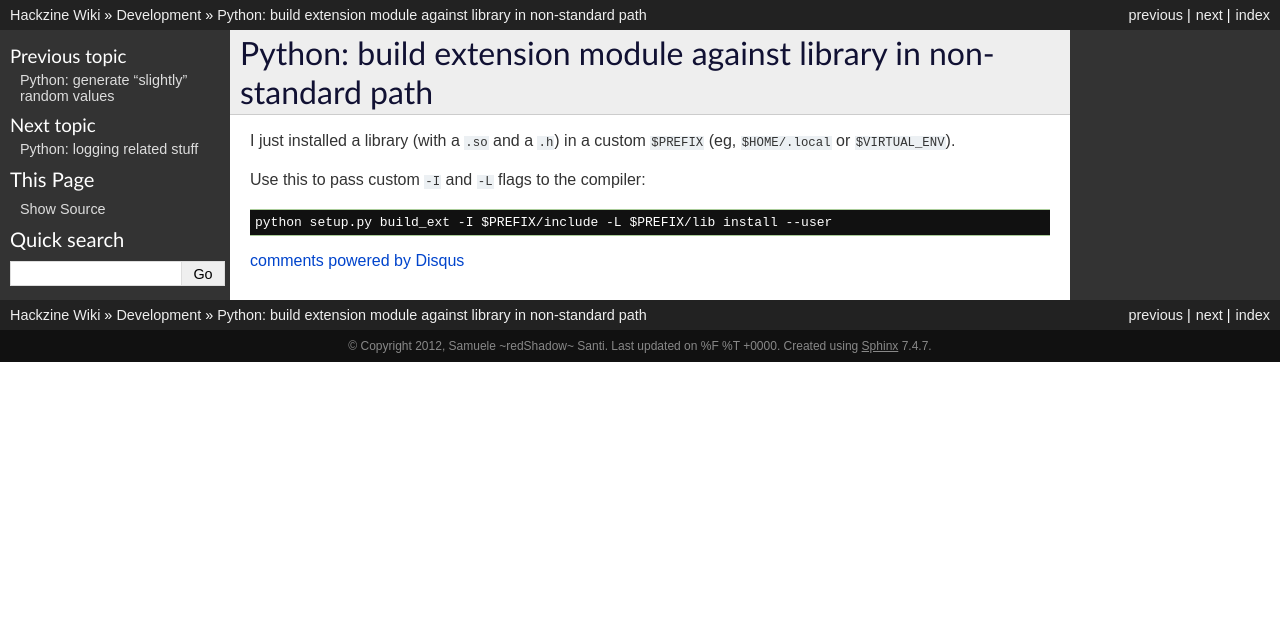
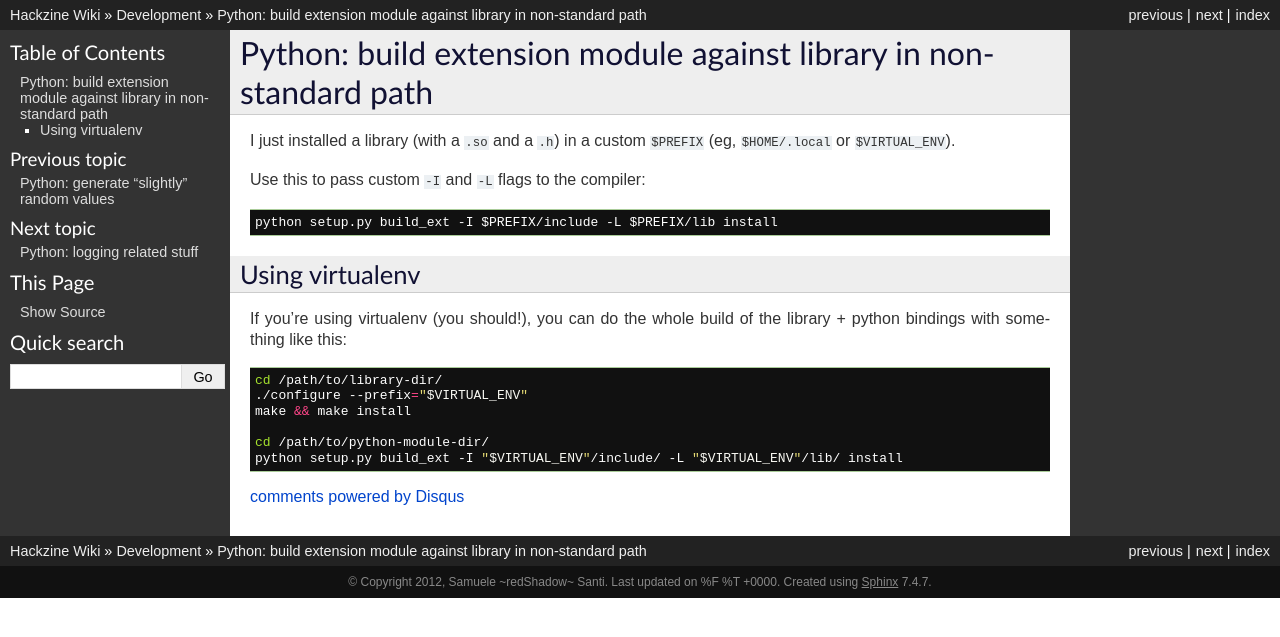
Before and after one commit to rshk/wiki.hackzine.org, a Sphinx documentation site: the page built from source/development/python/library-in-custom-path.rst, in a window 1280 px wide. Shown: the top 637 px of the page. Built offline with Sphinx 7.4.7, drawn with Linux system fonts in a browser that asks for light colours; formulas are drawn with MathJax 3; comment, search, counter and statistics services are not loaded.

Commit message:
Updated: Python: build extension module against library in non-standard path

```diff
--- a/source/development/python/library-in-custom-path.rst
+++ b/source/development/python/library-in-custom-path.rst
@@ -6,4 +6,19 @@ I just installed a library (with a ``.so`` and a ``.h``) in a custom ``$PREFIX``
 
 Use this to pass custom ``-I`` and ``-L`` flags to the compiler::
 
-    python setup.py build_ext -I $PREFIX/include -L $PREFIX/lib install --user
+    python setup.py build_ext -I $PREFIX/include -L $PREFIX/lib install
+
+Using virtualenv
+================
+
+If you're using virtualenv (you should!), you can do the whole build
+of the library + python bindings with something like this:
+
+.. code-block:: bash
+
+    cd /path/to/library-dir/
+    ./configure --prefix="$VIRTUAL_ENV"
+    make && make install
+
+    cd /path/to/python-module-dir/
+    python setup.py build_ext -I "$VIRTUAL_ENV"/include/ -L "$VIRTUAL_ENV"/lib/ install
```
